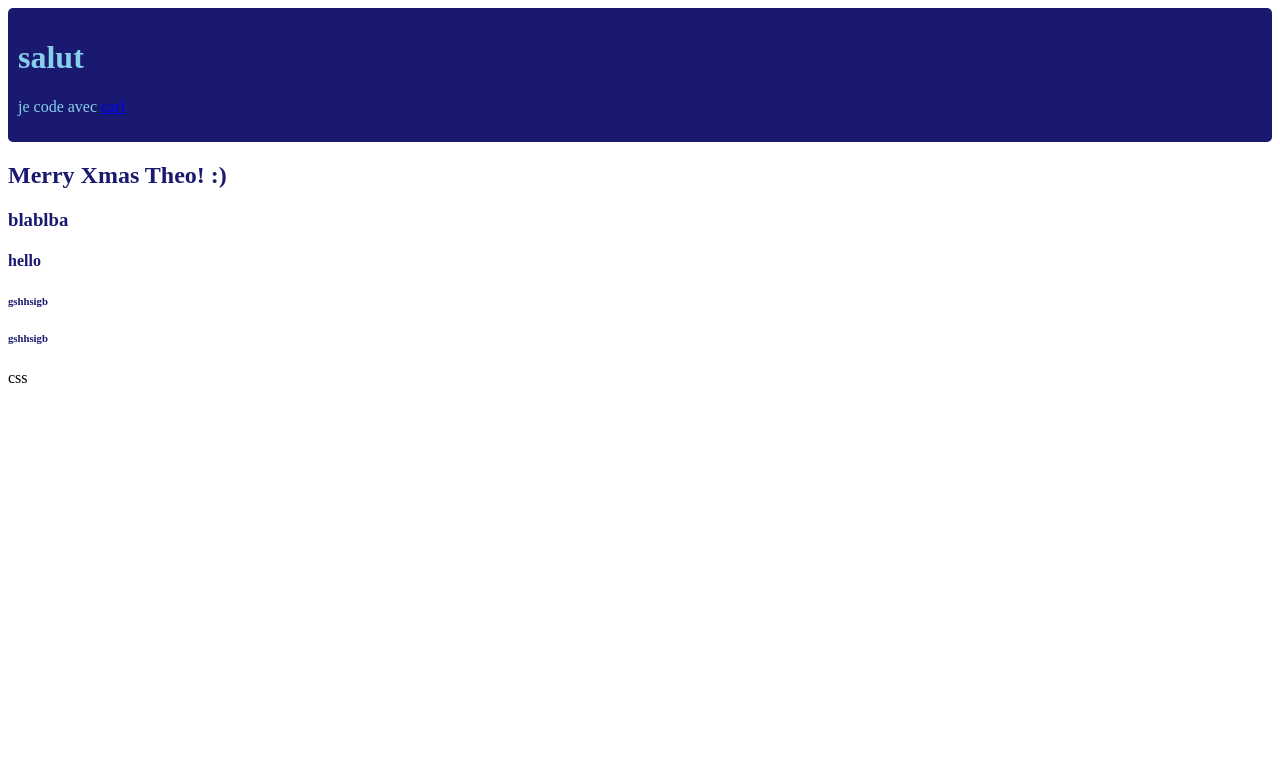
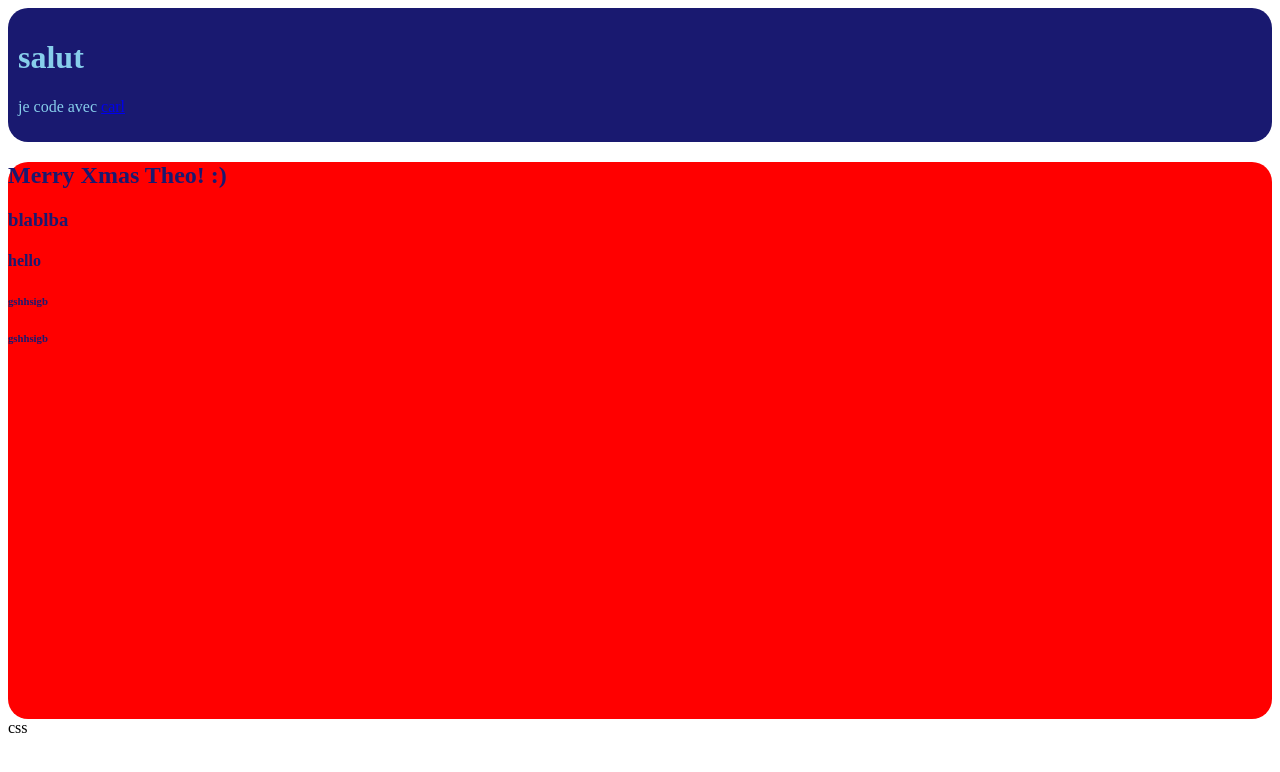
Before and after one commit to theosednaoui/practice, a plain HTML site: page index.html in a window 1280 px wide. Drawn offline with Linux system fonts and the light colour scheme.

Commit message:
Changes background color

```diff
--- a/index.html
+++ b/index.html
@@ -5,12 +5,12 @@
 	</head>
 
 	<body>
-		<div style="color:#87CEEB; background-color:#191970; padding:10px; border-radius:5px">
+		<div style="color:#87CEEB; background-color:#191970; padding:10px; border-radius:20px">
 			<h1>salut</h1>
 			<p>je code avec <a href="http://www.carlsednaoui.com" target="blank">carl</a></p>
 		</div>
 
-		<div style="color:#191970">
+		<div style="color:#191970; background-color:red; padding-bottom:350px;border-radius:20px">
 			<h2>Merry Xmas Theo! :)</h2>
 			<h3>blablba</h3>
 			<h4> hello</h4>
```
